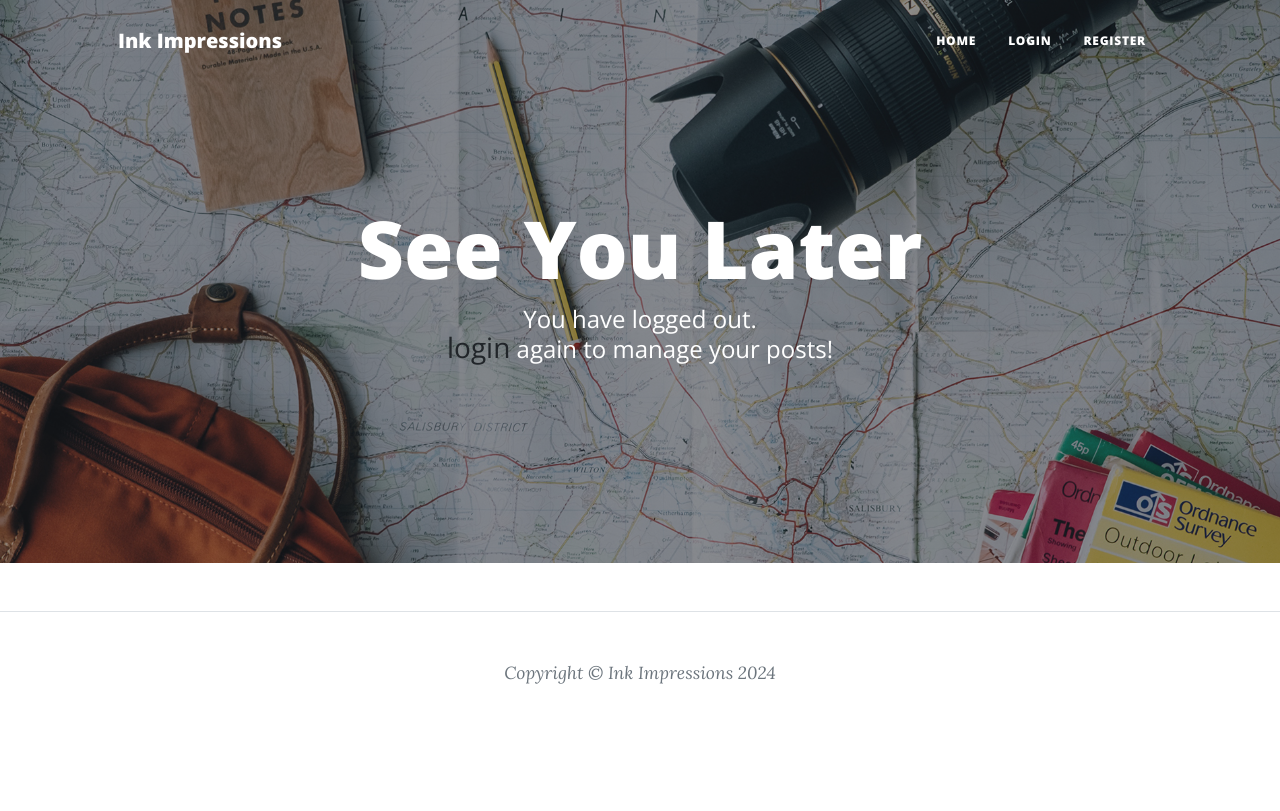
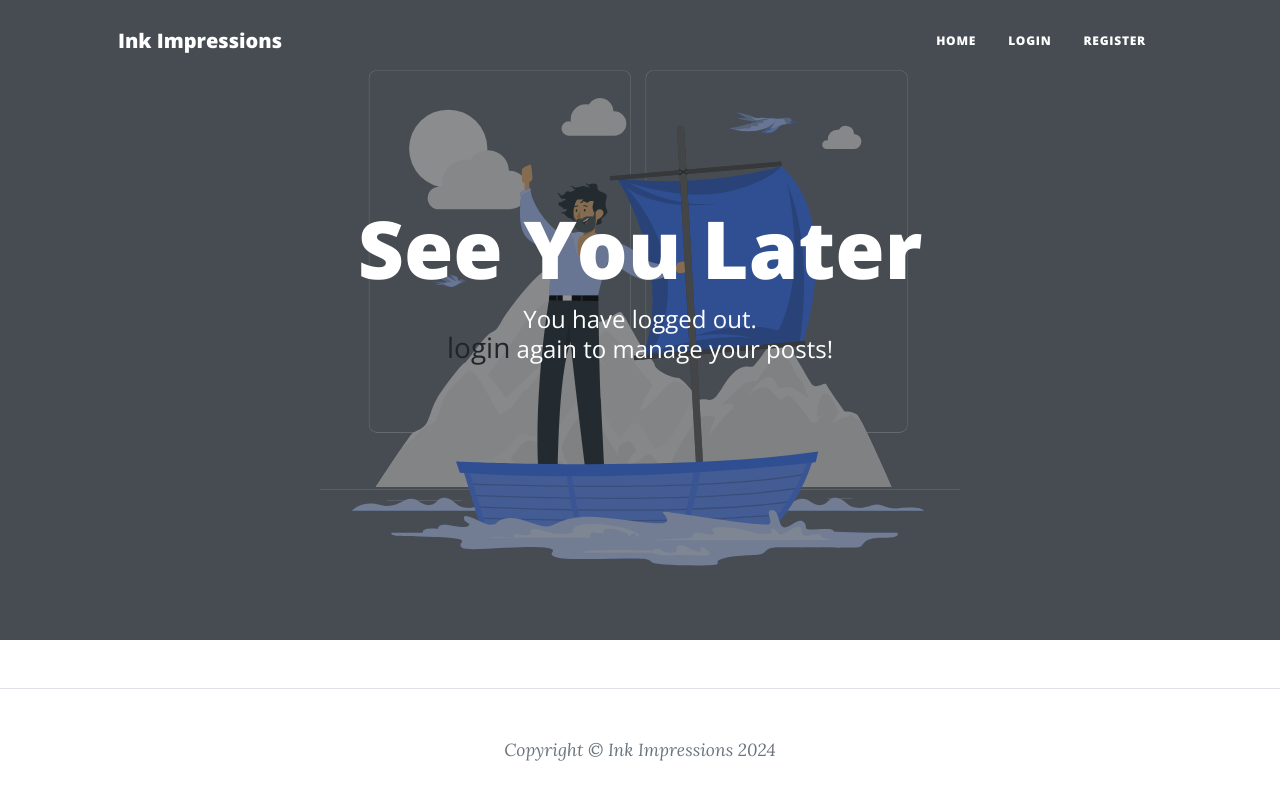
Before and after one commit to Malekpour99/Django-CBV-DRF-Blog, a Django app: template core/templates/registration/logged_out.html in a window 1280 px wide. Before the commit the page ends 684 px from the top, so only its background shows below. Run offline with Django 4.2, Linux system fonts and the light colour scheme; the template is opened without the code that fills it, so the values that code supplies are empty; some libraries are stand-ins or nearby versions.

Commit message:
updated logged_out template background and style
Updated the background image of the logged_out template and improved its CSS styles

```diff
--- a/core/templates/registration/logged_out.html
+++ b/core/templates/registration/logged_out.html
@@ -3,7 +3,7 @@
 
 {% block header_content %}
   <!-- Page Header -->
-  <header class="masthead" style="background-image: url({% static 'img/login.jpg' %})">
+  <header class="masthead bg-cover" style="background-image: url({% static 'img/logout.svg' %}); height:80vh;">
     <div class="container position-relative px-4 px-lg-5">
       <div class="row gx-4 gx-lg-5 justify-content-center">
         <div class="col-md-10 col-lg-8 col-xl-7">
```
